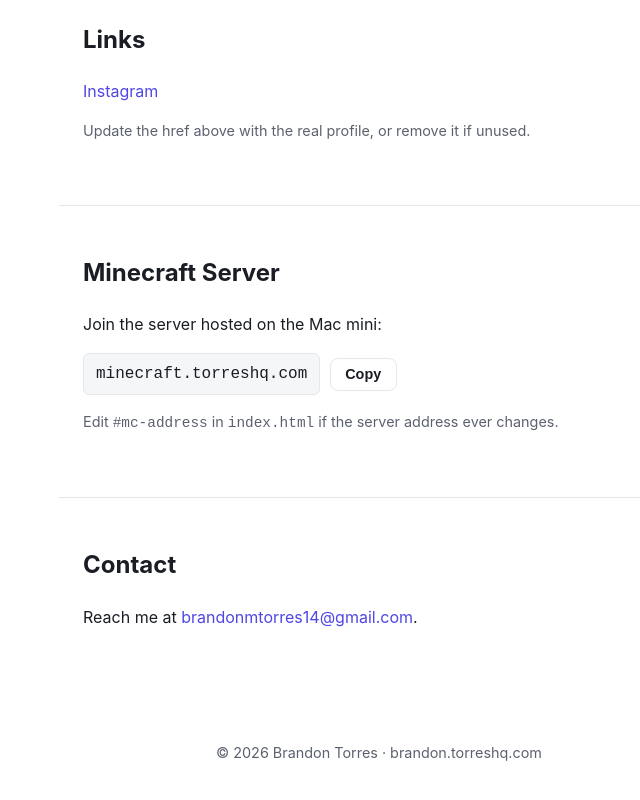
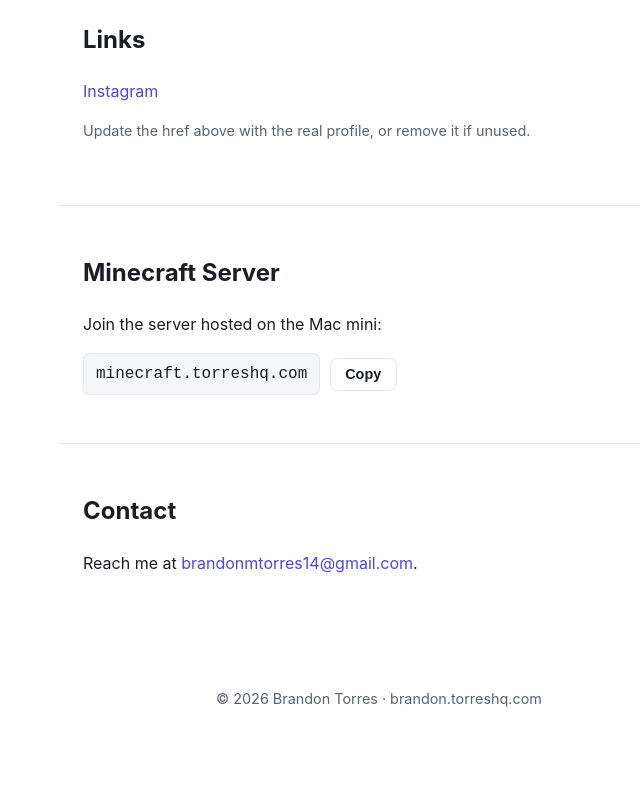
Before and after one commit to stnickt/torreshq, a plain HTML site: page site/index.html in a window 1280 px wide. Shown: the part 903-1703 px from the top of the page, without its empty margins (261-901 px from the left). After the commit the page ends 1659 px from the top, so only its background shows below. Drawn offline with Linux system fonts and the light colour scheme.

Commit message:
Remove hint for editing server address
Removed hint about editing the server address in index.html.

```diff
--- a/site/index.html
+++ b/site/index.html
@@ -69,7 +69,7 @@
         <code id="mc-address">minecraft.torreshq.com</code>
         <button id="mc-copy" class="btn btn-secondary" type="button">Copy</button>
       </div>
-      <p class="hint">Edit <code>#mc-address</code> in <code>index.html</code> if the server address ever changes.</p>
+
     </section>
 
     <section id="contact" class="section">
```
